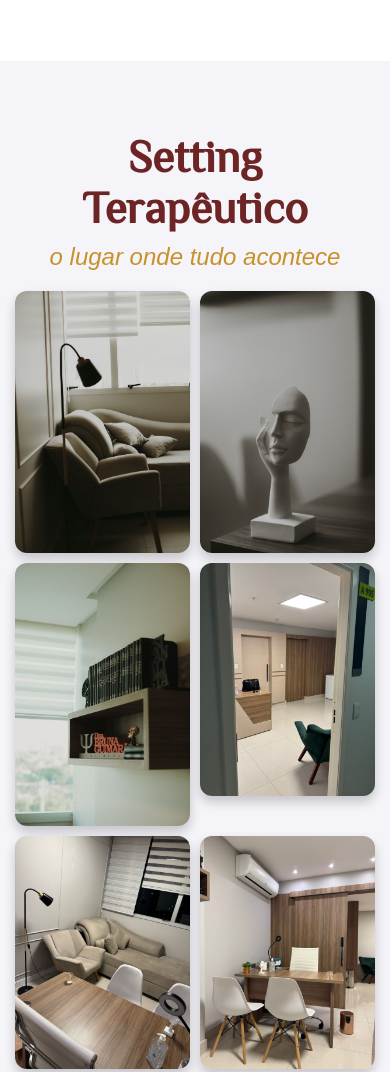
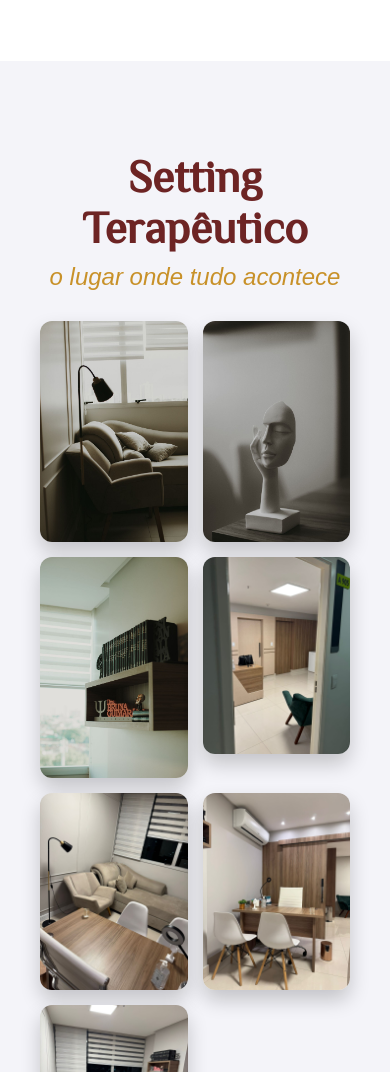
Before and after one commit to luuiis00057/Bruna-Guimar-es, a plain HTML site: page index.html in a window 390 px wide. Shown: the part 5580-6652 px from the top of the page. Drawn offline with Linux system fonts and the light colour scheme.

Commit message:
Update styles.css

```diff
--- a/styles.css
+++ b/styles.css
@@ -297,91 +297,7 @@ header .social-icons img {
     transform: translateY(-10px); box-shadow: 0 10px 20px rgba(0, 0, 0, 0.2);
 }
   /* Setting Terapêutico */
-  .setting-terapeutico {
-    display: flex;
-    align-items: center;
-    justify-content: space-between;
-    padding: 60px 20px;
-    background-color: #f4f4f9;
-    gap: 20px;
-}
-  .setting-terapeutico .texto {
-     max-width: 450px;
-    }
-  .setting-terapeutico h2 {
-    font-size: 65px;
-    color: #6d2424;
-    margin-bottom: 5px;
-}
-  .setting-terapeutico .subtitulo {
-    font-size: 30px;
-    color: #c89129;
-    font-style: italic;
-}
 
-  .mosaico-fotos {
-    position: relative;
-    width: 50%;
-    display: flex;
-    flex-wrap: wrap;
-    gap: 10px;
-}
-  .mosaico-fotos img {
-    width: 150px;
-    height: auto;
-    border-radius: 12px;
-    box-shadow: 0 10px 20px rgba(0, 0, 0, 0.2); transition: transform 0.3s ease;
-}
-  .mosaico-fotos img:hover {
-    transform: scale(1.05);
-}
-@media (max-width: 767px) {
-    .setting-terapeutico {
-        display: flex;
-        flex-direction: column;
-        align-items: center;
-        padding: 40px 15px;
-        background-color: #f4f4f9;
-        gap: 20px;
-    }
-
-    .setting-terapeutico .texto {
-        max-width: 100%;
-        text-align: center;
-    }
-
-    .setting-terapeutico h2 {
-        font-size: 45px;
-        color: #6d2424;
-        margin-bottom: 10px;
-    }
-
-    .setting-terapeutico .subtitulo {
-        font-size: 24px;
-        color: #c89129;
-        font-style: italic;
-    }
-
-    .mosaico-fotos {
-        display: grid;
-        grid-template-columns: repeat(2, 1fr);
-        gap: 10px;
-        width: 100%;
-    }
-
-    .mosaico-fotos img {
-        width: 100%;
-        max-width: 100%;
-        height: auto;
-        border-radius: 12px;
-        box-shadow: 0 6px 12px rgba(0, 0, 0, 0.2);
-        transition: transform 0.3s ease;
-    }
-
-    .mosaico-fotos img:hover {
-        transform: scale(1.05);
-    }
-}
 
 /*Mensagem-psicologa*/
 
@@ -477,7 +393,86 @@ header .social-icons img {
         .atendimento p:last-of-type {
             margin-bottom: 0;
         }
-  /* Responsividade para telas menores */
+/* Container geral */
+.setting-terapeutico {
+    display: flex;
+    flex-direction: column;
+    align-items: center;
+    justify-content: center;
+    padding: 60px 40px;
+    background-color: #f4f4f9;
+    max-width: 1200px;
+    margin: 0 auto;
+}
+
+/* Título */
+.setting-terapeutico h2 {
+    font-size: 65px;
+    color: #6d2424;
+    margin-bottom: 10px;
+    text-align: center;
+}
+
+/* Subtítulo */
+.setting-terapeutico .subtitulo {
+    font-size: 30px;
+    color: #c89129;
+    font-style: italic;
+    margin-bottom: 30px;
+    text-align: center;
+}
+
+/* Texto */
+.texto-setting {
+    text-align: justify;
+    font-size: 18px;
+    line-height: 1.8;
+    color: #333;
+    max-width: 900px;
+    margin-bottom: 50px;
+}
+
+/* Mosaico de fotos */
+.mosaico-fotos {
+    width: 90%;
+    display: grid;
+    grid-template-columns: repeat(4, 1fr);
+
+    gap: 15px;
+}
+
+.mosaico-fotos img {
+    width: 100%;
+    border-radius: 12px;
+    box-shadow: 0 10px 20px rgba(0, 0, 0, 0.2);
+    transition: transform 0.3s ease;
+}
+
+.mosaico-fotos img:hover {
+    transform: scale(1.05);
+}
+
+/* Responsivo */
+@media (max-width: 768px) {
+    .setting-terapeutico h2 {
+        font-size: 45px;
+    }
+
+    .setting-terapeutico .subtitulo {
+        font-size: 24px;
+    }
+
+    .texto-setting {
+        padding: 0 10px;
+    }
+    .mosaico-fotos {
+    width: 100%;
+    display: grid;
+    grid-template-columns: repeat(2, 1fr);
+    }
+}
+
+
   /* ===== CONTATO ===== */
 #contato {
   background-color: #f9f9f9;
```
